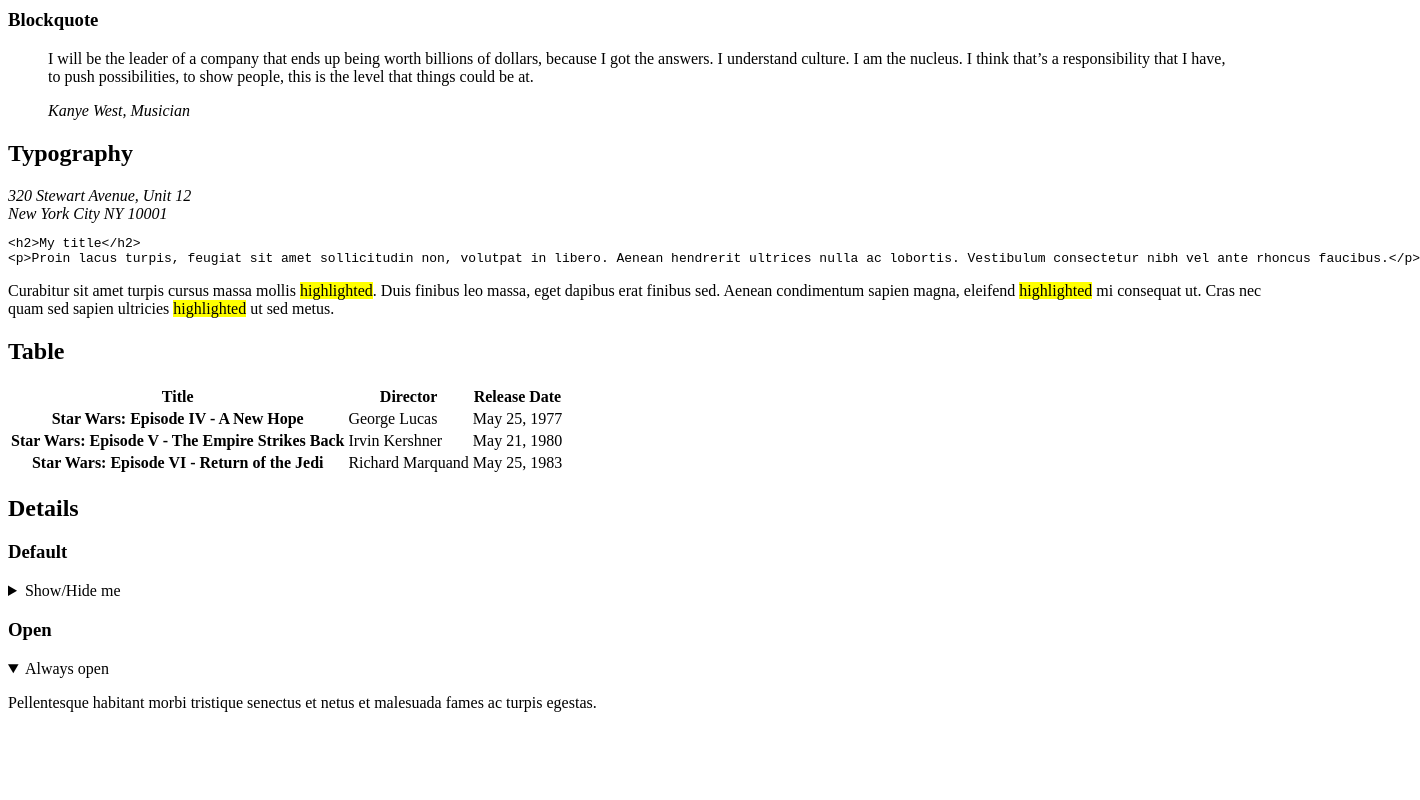
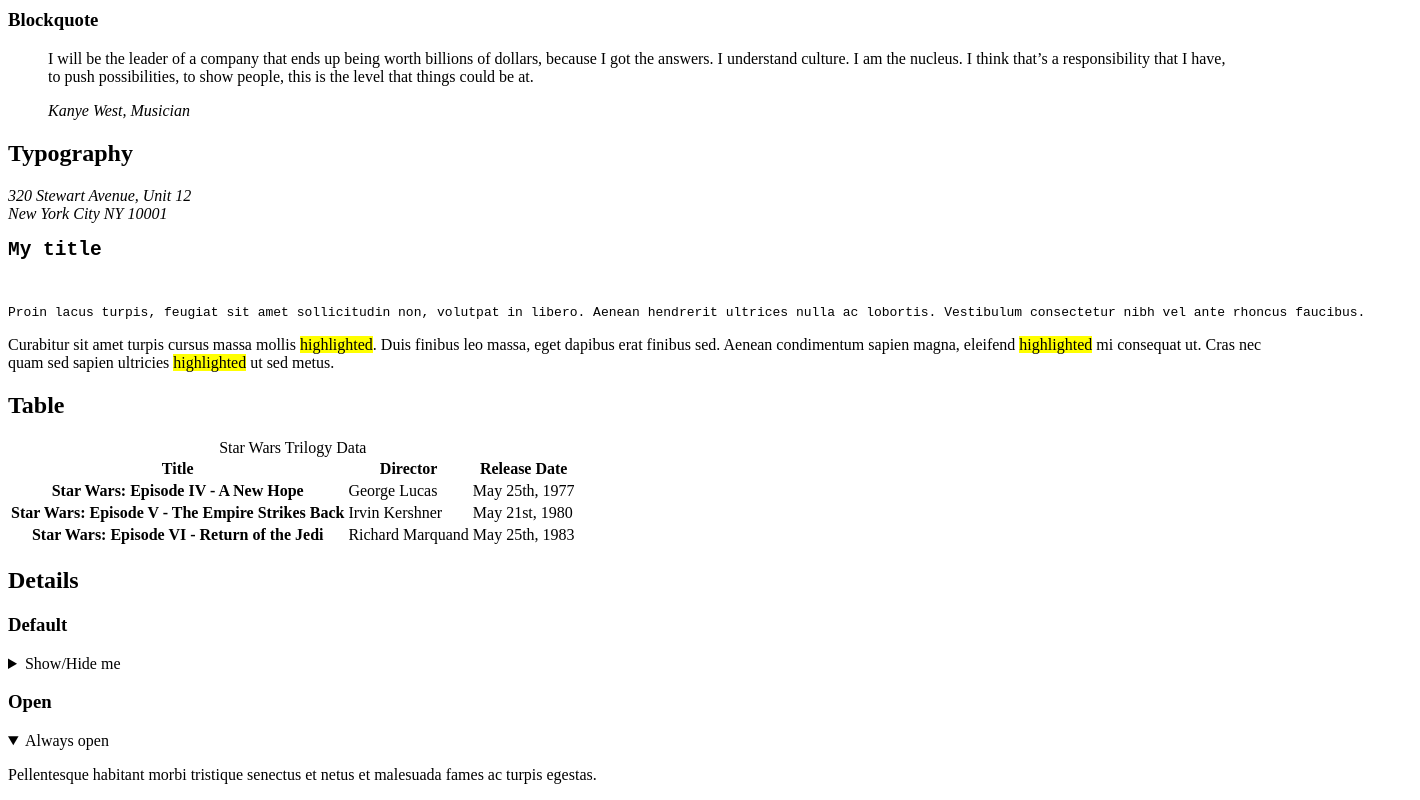
Before and after one commit to Alanoud-Aloraydi/holbertonschool-web_front_end, a plain HTML site: page html_advanced/34-styleguide.html in a window 1280 px wide. Shown: the part 1132-1932 px from the top of the page, 1420 px wide, since content can reach past the window. Before the commit the page ends 1860 px from the top, so only its background shows below. Drawn offline with Linux system fonts and the light colour scheme.

Commit message:
fix: correct typography and table markup

```diff
--- a/html_advanced/34-styleguide.html
+++ b/html_advanced/34-styleguide.html
@@ -97,8 +97,8 @@
           </address>
         </div>
         <div>
-          <pre><code>&lt;h2&gt;My title&lt;/h2&gt;
-&lt;p&gt;Proin lacus turpis, feugiat sit amet sollicitudin non, volutpat in libero. Aenean hendrerit ultrices nulla ac lobortis. Vestibulum consectetur nibh vel ante rhoncus faucibus.&lt;/p&gt;</code></pre>
+          <pre><h2>My title</h2>
+<p>Proin lacus turpis, feugiat sit amet sollicitudin non, volutpat in libero. Aenean hendrerit ultrices nulla ac lobortis. Vestibulum consectetur nibh vel ante rhoncus faucibus.</p></pre>
         </div>
         <div>
           <p>Curabitur sit amet turpis cursus massa mollis <mark>highlighted</mark>. Duis finibus leo massa, eget dapibus erat finibus sed. Aenean condimentum sapien magna, eleifend <mark>highlighted</mark> mi consequat ut. Cras nec quam sed sapien ultricies <mark>highlighted</mark> ut sed metus.</p>
@@ -111,6 +111,7 @@
           <h2>Table</h2>
         </header>
         <table>
+          <caption>Star Wars Trilogy Data</caption>
           <thead>
             <tr>
               <th scope="col">Title</th>
@@ -122,17 +123,17 @@
             <tr>
               <th scope="row">Star Wars: Episode IV - A New Hope</th>
               <td>George Lucas</td>
-              <td>May 25, 1977</td>
+              <td>May 25th, 1977</td>
             </tr>
             <tr>
               <th scope="row">Star Wars: Episode V - The Empire Strikes Back</th>
               <td>Irvin Kershner</td>
-              <td>May 21, 1980</td>
+              <td>May 21st, 1980</td>
             </tr>
             <tr>
               <th scope="row">Star Wars: Episode VI - Return of the Jedi</th>
               <td>Richard Marquand</td>
-              <td>May 25, 1983</td>
+              <td>May 25th, 1983</td>
             </tr>
           </tbody>
         </table>
```
